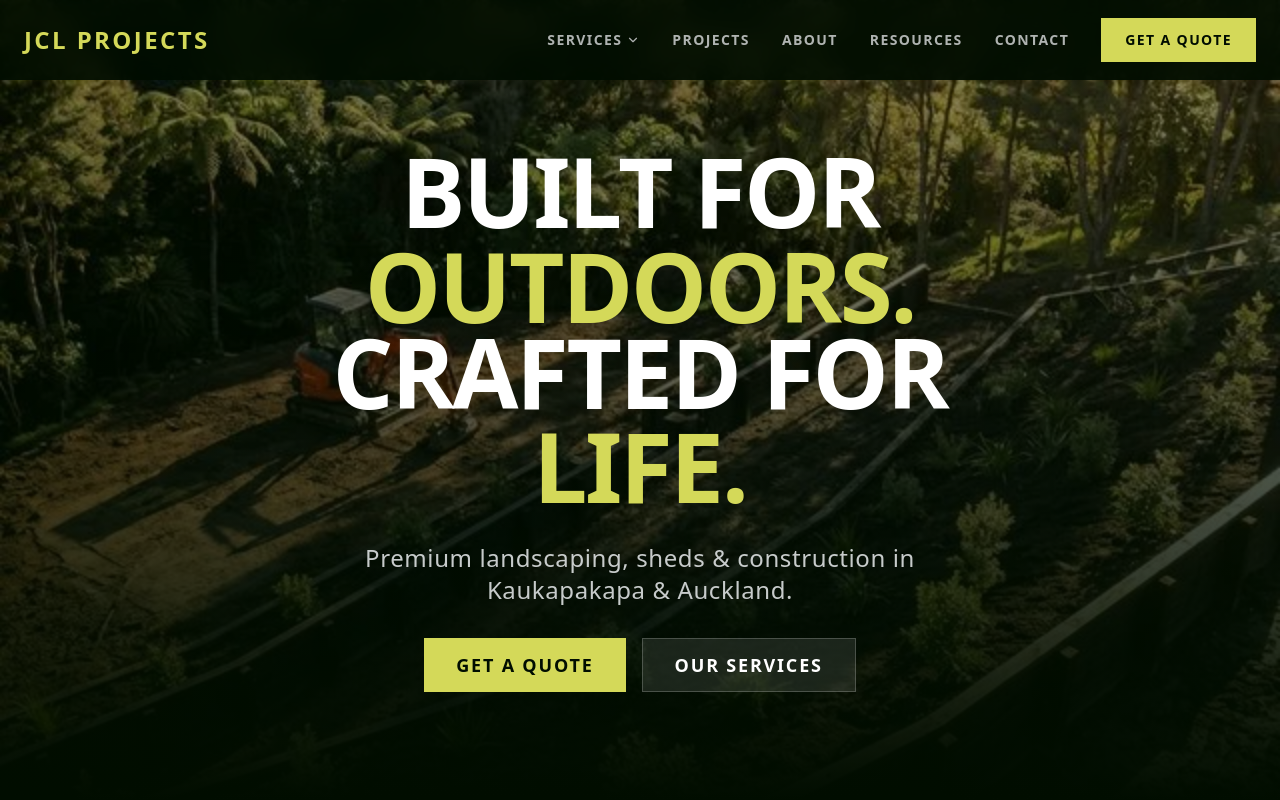
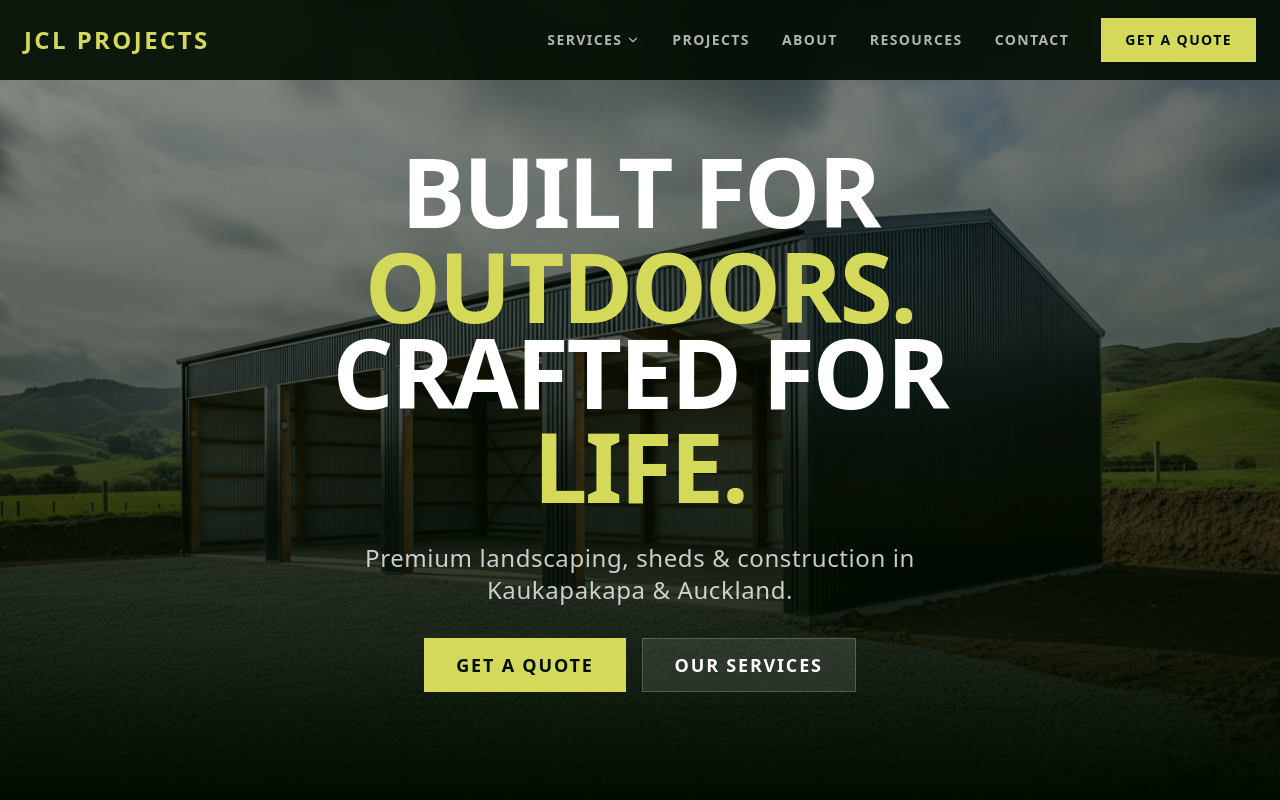
Before and after one commit to AltusSnyman/jcl2, a Next.js app: page / in a window 1280 px wide. Shown: the top 800 px of the page. Built offline with nearby package versions, Linux system fonts and the light colour scheme.

Commit message:
fix: replace square homepage hero with 16:9 1408x768 widescreen image generated via Gemini API

```diff
--- a/src/components/Hero.tsx
+++ b/src/components/Hero.tsx
@@ -10,7 +10,7 @@
             {/* Background Image — LCP element: priority + explicit sizes */}
             <div className="absolute inset-0 z-0">
                 <Image
-                    src="/images/hero-bg.webp"
+                    src="/images/hero-bg-new.jpg"
                     alt="JCL Projects retaining wall earthworks construction in North West Auckland"
                     fill
                     priority
```
Also changed, not shown: public/images/hero-bg-new.jpg (added).
